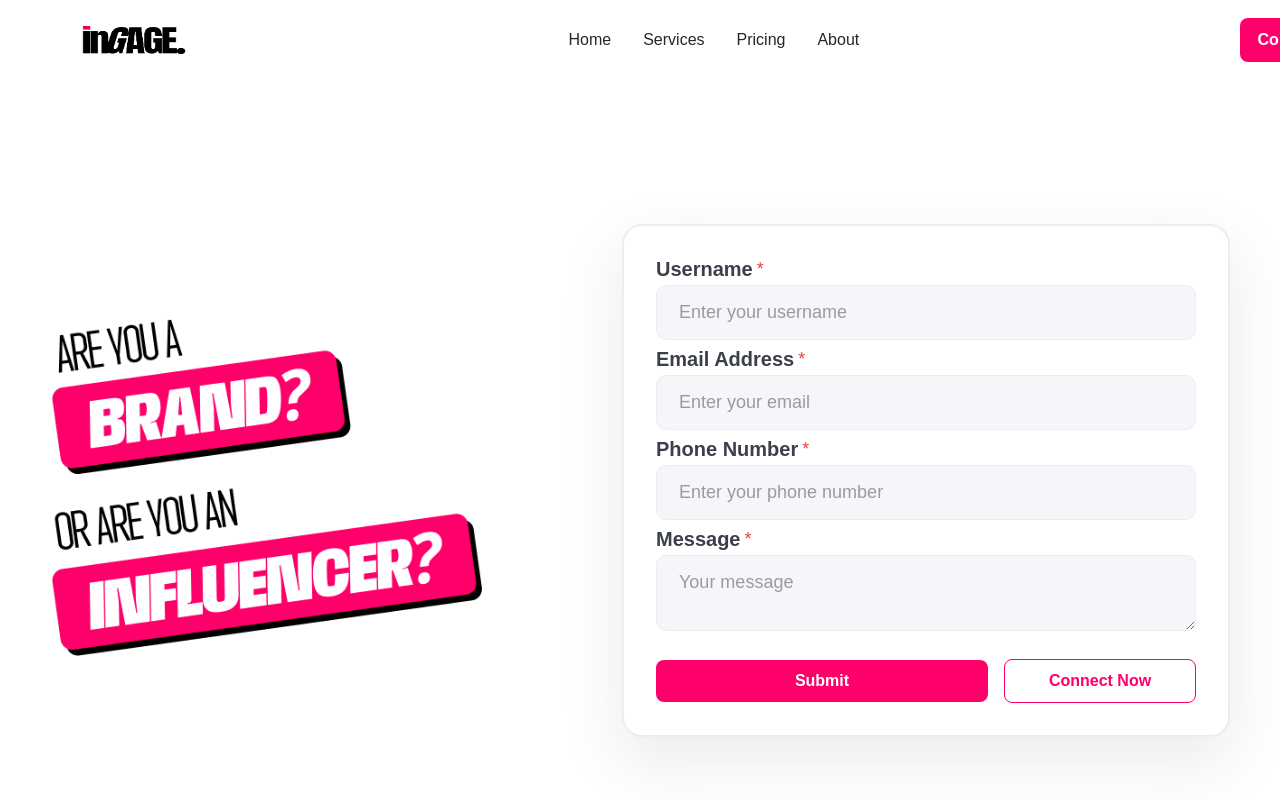
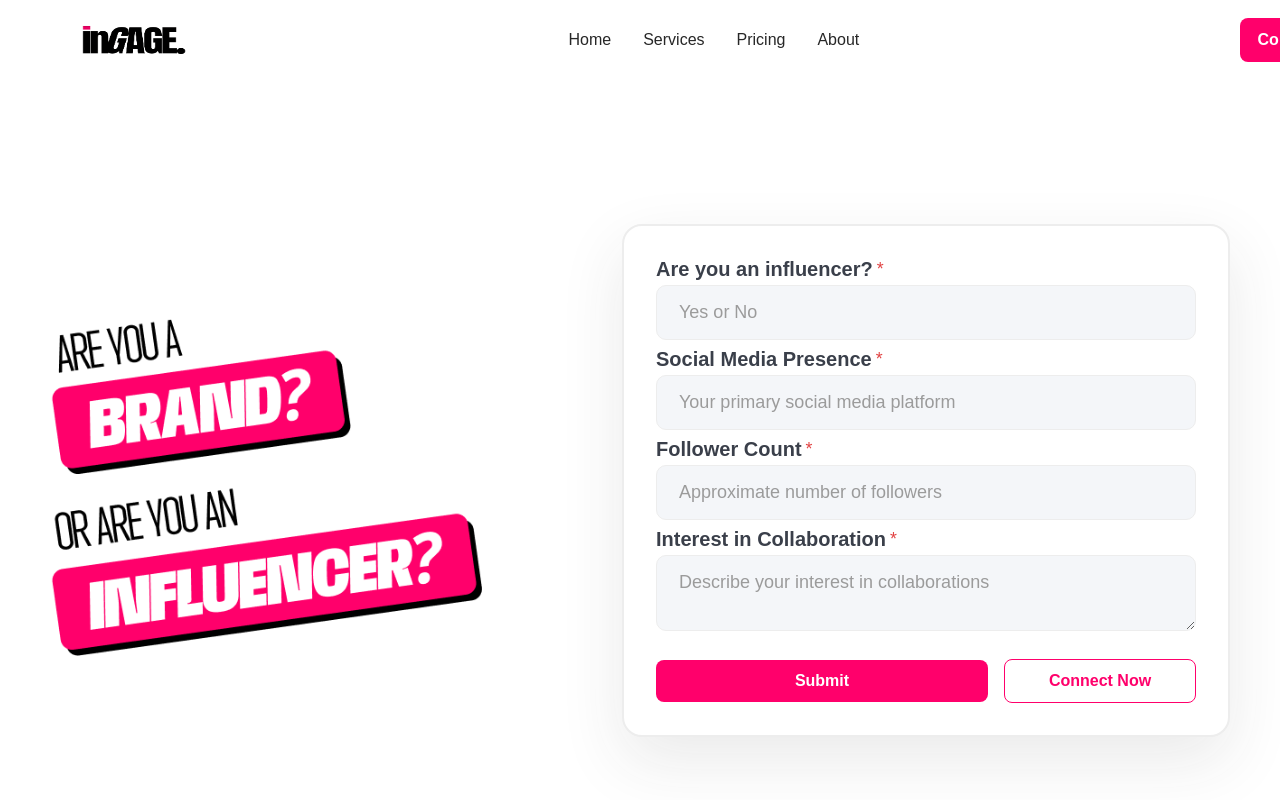
Before and after one commit to ashishmohapatra240/InGage-Frontend, a React (Create React App) app: page / in a window 1280 px wide. Shown: the top 800 px of the page. Built offline with nearby package versions, Linux system fonts and the light colour scheme; the HTML template or start-up script is replaced by a standard one.

Commit message:
Connected to DB on localhost

```diff
--- a/src/components/Form/Form.jsx
+++ b/src/components/Form/Form.jsx
@@ -1,8 +1,7 @@
-import React, { useState } from 'react';
-import styles from './Form.module.css';
+import React, { useState } from "react";
+import styles from "./Form.module.css";
 
-// Example of a modular input component
-const InputField = ({ label, type, value, onChange, placeholder }) => (
+const InputField = ({ label, type, name, value, onChange, placeholder }) => (
   <div className={styles.section}>
     <div className={`${styles.titleContainer}`}>
       <span className={styles.title}>{label}</span>
@@ -11,6 +10,7 @@ const InputField = ({ label, type, value, onChange, placeholder }) => (
     <div className={styles.inputContainer}>
       <input
         type={type}
+        name={name}
         value={value}
         onChange={onChange}
         className={styles.inputText}
@@ -23,50 +23,94 @@ const InputField = ({ label, type, value, onChange, placeholder }) => (
 
 const Form = () => {
   const [formData, setFormData] = useState({
-    email: '',
-    username: '',
-    phone: '',
-    message: ''
+    influencerStatus: "",
+    socialMediaPresence: "",
+    followerCount: "",
+    collaborationInterest: "",
   });
 
   const handleChange = (e) => {
     const { name, value } = e.target;
-    setFormData(prev => ({ ...prev, [name]: value }));
+    setFormData((prev) => ({ ...prev, [name]: value }));
   };
 
   const handleSubmit = (event) => {
     event.preventDefault();
-    if (process.env.NODE_ENV === 'development') {
-      console.log('Form Data:', formData);
-    }
-    // Additional form submission logic here
+    fetch("http://localhost:3001/form/submit", {
+      method: "POST",
+      headers: {
+        "Content-Type": "application/json",
+      },
+      body: JSON.stringify(formData),
+    })
+      .then((response) => response.json())
+      .then((data) => {
+        console.log("Response data:", data);
+        alert(JSON.stringify(data, null, 2));
+      })
+      .catch((error) => {
+        console.error("Error:", error);
+        alert("Failed to send data: " + error.message);
+      });
   };
 
   return (
     <div className={styles.formContainer}>
       <form onSubmit={handleSubmit}>
-        <InputField label="Username" type="text" value={formData.username} onChange={handleChange} placeholder="Enter your username" />
-        <InputField label="Email Address" type="email" value={formData.email} onChange={handleChange} placeholder="Enter your email" />
-        <InputField label="Phone Number" type="tel" value={formData.phone} onChange={handleChange} placeholder="Enter your phone number" />
-        {/* Message Field */}
+        <InputField
+          label="Are you an influencer?"
+          type="text"
+          name="influencerStatus"
+          value={formData.influencerStatus}
+          onChange={handleChange}
+          placeholder="Yes or No"
+        />
+        <InputField
+          label="Social Media Presence"
+          type="text" // Changed from "email" to "text"
+          name="socialMediaPresence"
+          value={formData.socialMediaPresence}
+          onChange={handleChange}
+          placeholder="Your primary social media platform"
+        />
+        <InputField
+          label="Follower Count"
+          type="tel"
+          name="followerCount"
+          value={formData.followerCount}
+          onChange={handleChange}
+          placeholder="Approximate number of followers"
+        />
+        {/* Collaboration Interest Field */}
         <div className={styles.section}>
           <div className={styles.titleContainer}>
-            <span className={styles.title}>Message</span>
+            <span className={styles.title}>Interest in Collaboration</span>
             <span className={styles.asterisk}>*</span>
           </div>
           <div className={styles.inputContainer}>
             <textarea
-              value={formData.message}
+              name="collaborationInterest"
+              value={formData.collaborationInterest}
               onChange={handleChange}
               className={styles.inputText}
-              placeholder="Your message"
+              placeholder="Describe your interest in collaborations"
             />
           </div>
         </div>
         {/* Buttons */}
         <div className={styles.buttonContainer}>
-          <button type="submit" className={`${styles.button} ${styles.submitButton}`}>Submit</button>
-          <button type="button" className={`${styles.button} ${styles.connectButton}`}>Connect Now</button>
+          <button
+            type="submit"
+            className={`${styles.button} ${styles.submitButton}`}
+          >
+            Submit
+          </button>
+          <button
+            type="button"
+            className={`${styles.button} ${styles.connectButton}`}
+          >
+            Connect Now
+          </button>
         </div>
       </form>
     </div>
```
